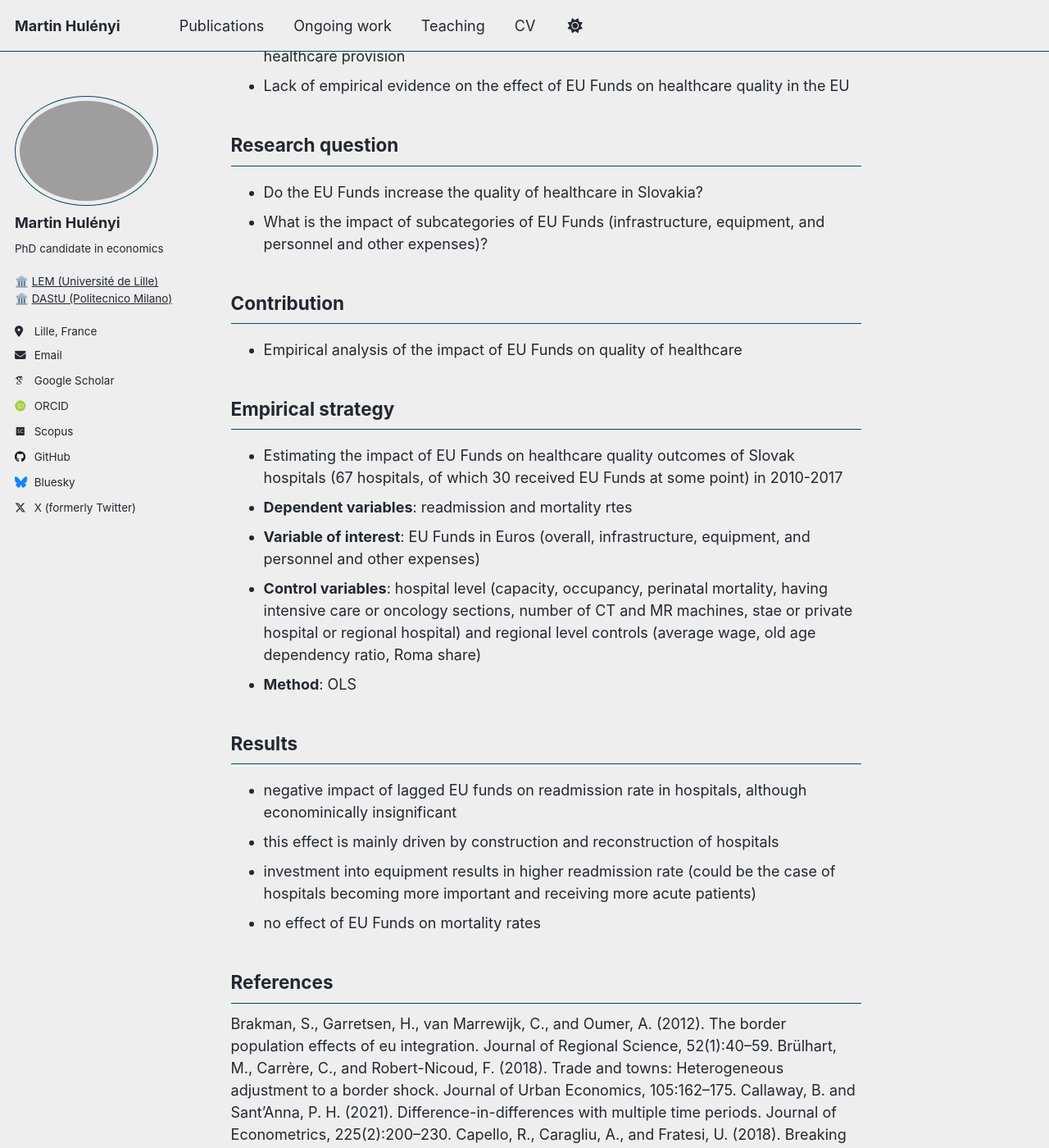
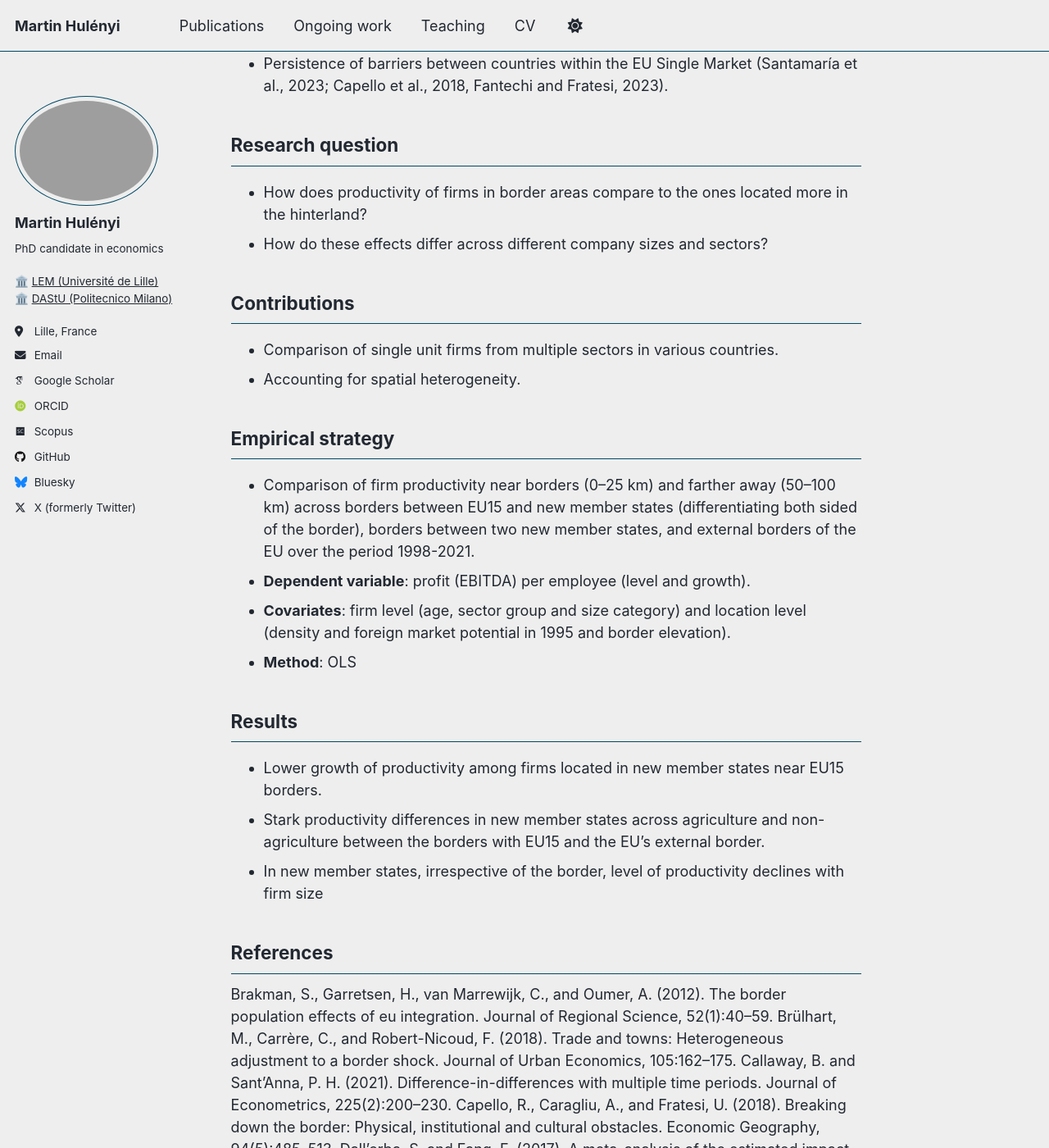
Before and after one commit to martinhulenyi/martinhulenyi.github.io, a Jekyll site: the page built from _ongoing_work/02_borders_firms.md, in a window 1280 px wide and 1400 px high, scrolled down 663 px. Shown: the whole window at 82% size. Built offline with Jekyll 4.4.1, drawn with Linux system fonts in a browser that asks for light colours; some web fonts are replaced; a script that is not in the unit is left out; some of the changed text lies outside the part shown.

Commit message:
Update 02_borders_firms.md

```diff
--- a/_ongoing_work/02_borders_firms.md
+++ b/_ongoing_work/02_borders_firms.md
@@ -9,7 +9,7 @@ permalink: /publication/borders_firms/
 #bibtexurl: "https://raw.githubusercontent.com/martinhulenyi/martinhulenyi.github.io/master/files/fidrmuc_et_al_2022.bib"
 
 # Shows on the publications OVERVIEW only:
-excerpt: Borders can act as barriers to regional development, limiting the market potential of firms located there. Drawing on location theory \citep{losch1944}, which likens border regions to deserts attracting only smaller firms, this paper investigates the impact of the borders on firms in regions affected by the 2004 EU enlargement. Using firm-level data, we analyze both internalized borders and the external borders of New Member States (NMS) and their EU15 neighbors. Our results suggest lower growth of profitability for firms located in border areas between a NMS country and a EU15 country. We further find heterogeneity across firms sizes and sectors."
+excerpt: Borders can act as barriers to regional development, limiting the market potential of firms located there. Drawing on location theory \citep{losch1944}, which likens border regions to deserts attracting only smaller firms, this paper investigates the impact of the borders on firms in regions affected by the 2004 EU enlargement. Using firm-level data, we analyze both internalized borders and the external borders of New Member States (NMS) and their EU15 neighbors. Our results suggest lower growth of profitability for firms located in border areas between a NMS country and a EU15 country. We further find heterogeneity across firms sizes and sectors.
 ---
 Co-authored with Nicolas Debarsy and Jan Fidrmuc
 
@@ -19,28 +19,27 @@ Borders can act as barriers to regional development, limiting the market potenti
 
 
 ## Motivation
-- The EU invested in the 2007-2013 237 million Euros in Slovak hospitals, in a country that lags behind other EU countries in preventive healthcare and quality of primary healthcare provision
-- Lack of empirical evidence on the effect of EU Funds on healthcare quality in the EU
+- Borders limit the market potential of firms, hence firms may prefer to avoid border regions and prefer to settle further inland (Lösch, 1944).
+- Persistence of barriers between countries within the EU Single Market (Santamaría et al., 2023; Capello et al., 2018, Fantechi and Fratesi, 2023).
 
 ## Research question
-- Do the EU Funds increase the quality of healthcare in Slovakia?
-- What is the impact of subcategories of EU Funds (infrastructure, equipment, and personnel and other expenses)?
+- How does productivity of firms in border areas compare to the ones located more in the hinterland?
+- How do these effects differ across different company sizes and sectors?
 
-## Contribution
-- Empirical analysis of the impact of EU Funds on quality of healthcare
+## Contributions
+- Comparison of single unit firms from multiple sectors in various countries.
+- Accounting for spatial heterogeneity.
 
 ## Empirical strategy
-- Estimating the impact of EU Funds on healthcare quality outcomes of Slovak hospitals (67 hospitals, of which 30 received EU Funds at some point) in 2010-2017
-- **Dependent variables**: readmission and mortality rtes
-- **Variable of interest**: EU Funds in Euros (overall, infrastructure, equipment, and personnel and other expenses)
-- **Control variables**: hospital level (capacity, occupancy, perinatal mortality, having intensive care or oncology sections, number of CT and MR machines, stae or private hospital or regional hospital) and regional level controls (average wage, old age dependency ratio, Roma share)
+- Comparison of firm productivity near borders (0–25 km) and farther away (50–100 km) across borders between EU15 and new member states (differentiating both sided of the border), borders between two new member states, and external borders of the EU over the period 1998-2021.
+- **Dependent variable**: profit (EBITDA) per employee (level and growth).
+- **Covariates**: firm level (age, sector group and size category) and location level (density and foreign market potential in 1995 and border elevation).
 - **Method**: OLS
 
 ## Results
-- negative impact of lagged EU funds on readmission rate in hospitals, although econominically insignificant
-- this effect is mainly driven by construction and reconstruction of hospitals
-- investment into equipment results in higher readmission rate (could be the case of hospitals becoming more important and receiving more acute patients)
-- no effect of EU Funds on mortality rates
+- Lower growth of productivity among firms located in new member states near EU15 borders.
+- Stark productivity differences in new member states across agriculture and non-agriculture between the borders with EU15 and the EU’s external border.
+- In new member states, irrespective of the border, level of productivity declines with firm size
 
 ## References
 Brakman, S., Garretsen, H., van Marrewijk, C., and Oumer, A. (2012). The border population effects of eu integration. Journal of Regional Science, 52(1):40–59.
@@ -50,7 +49,13 @@ Capello, R., Caragliu, A., and Fratesi, U. (2018). Breaking down the border: Phy
 Dall’erba, S. and Fang, F. (2017). A meta-analysis of the estimated impact of Structural Funds on regional growth. Regional Studies, 51.
 Ertur, C. and Koch, W. (2007). Growth, technological interdependence and spatial externalities: Theory and evidence. Journal of applied econometrics, 22(6):1033–1062.
 Fantechi, F. and Fratesi, U. (2022). Measuring competitiveness differentials inside the same region: A propensity-score matching approach. Social Indicators Research, 173(1):109–135.
-
+Fantechi, F. and Fratesi, U. (2023). Border effects on firm’s productivity: The role of peripherality and territorial capital. Papers in Regional Science, 102(3):483–507.
+Li, X., Zhou, Y., Zhao, M., and Zhao, X. (2020). A harmonized global nighttime light dataset 1992–2018. Scientific data, 7(1):168.
+Lösch, A. (1944). Die räumliche ordnung der wirtschaft. G. Fischer.
+Mankiw, N. G., Romer, D., and Weil, D. N. (1992). A contribution to the empirics of economic growth. The quarterly journal of economics, 107(2):407–437.
+McCallum, J. (1995). National borders matter: Canada-US regional trade patterns. The American Economic Review, 85(3):615–623.
+Mitze, T. and Breidenbach, P. (2024). The complex regional effects of macro-institutional change: Evidence from EU enlargement over three decades. Review of World Economics, pages 1–33.
+Redding, S. J. and Sturm, D. M. (2008). The costs of remoteness: Evidence from German division and reunification. American Economic Review, 98(5):1766–97.
 
 
 ## Recommended citation
```
